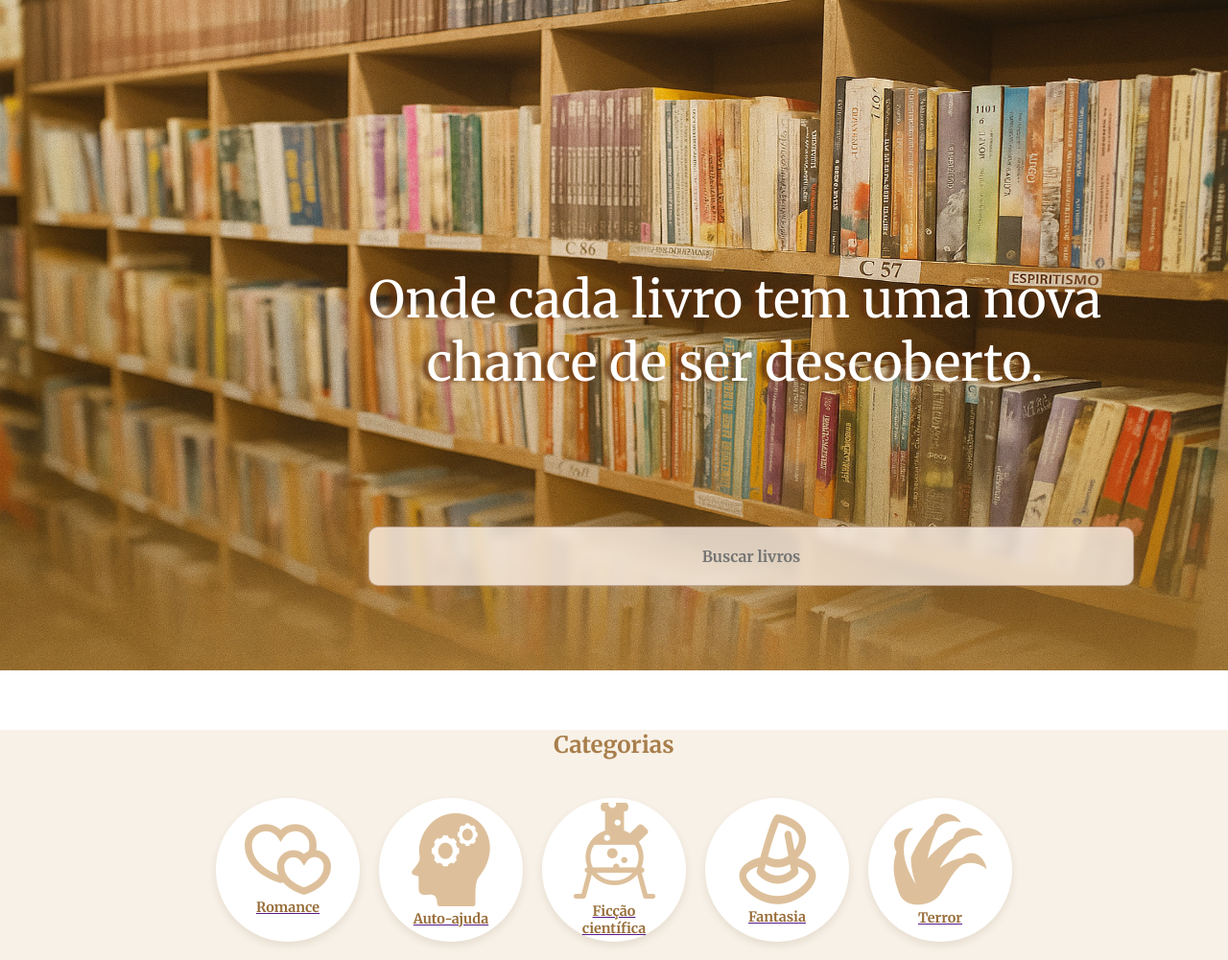
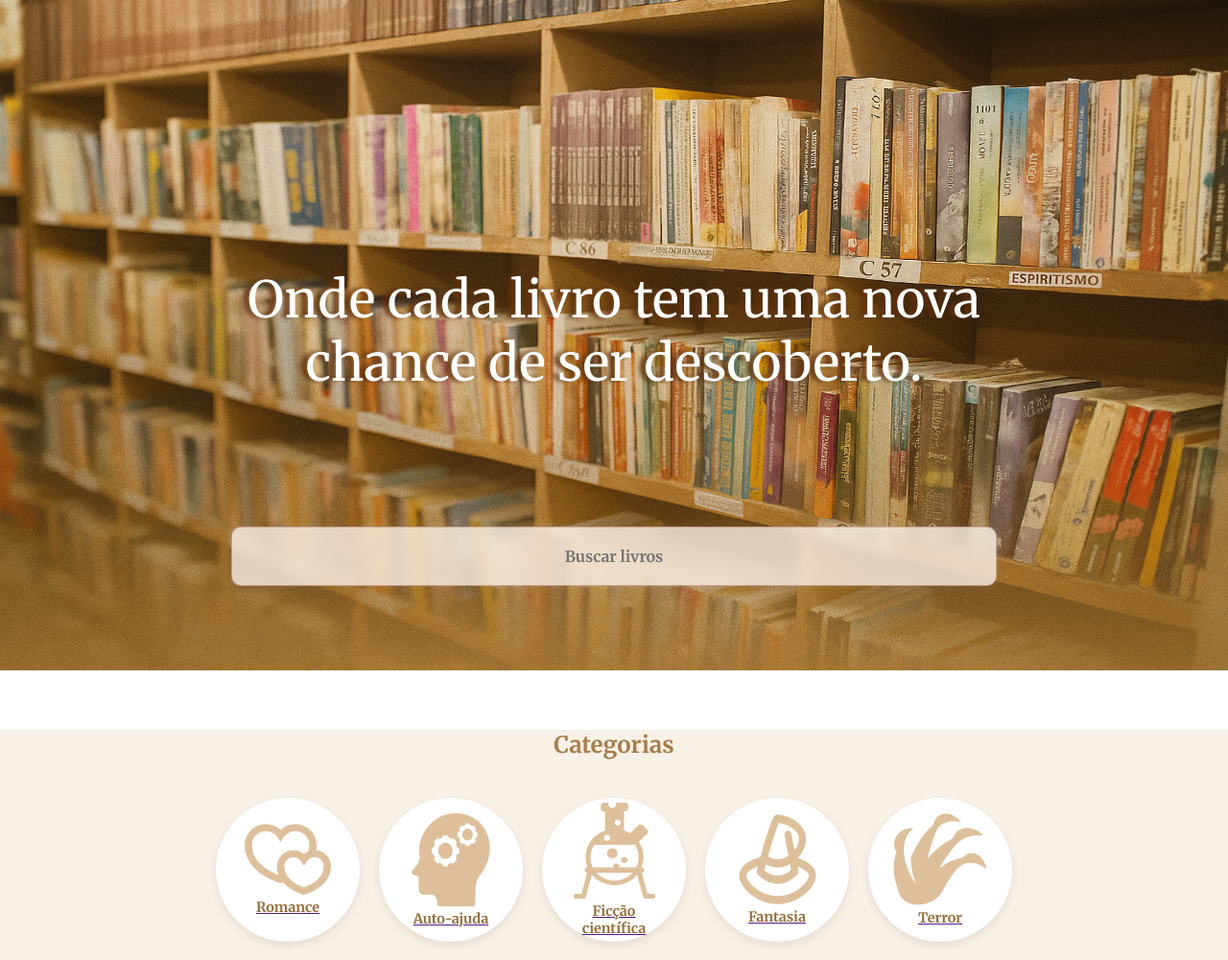
Before and after one commit to TI-29-Senac/Sebo-Alfarrabio, a PHP site: page / in a window 1280 px wide. Shown: the part 67-1068 px from the top of the page at 96% size. Run offline with PHP 8.4, Linux system fonts and the light colour scheme.

Commit message:
arrumei o banner

```diff
--- a/css/banner.css
+++ b/css/banner.css
@@ -19,7 +19,9 @@
   padding: 20px 300px;
   color: rgb(100, 40, 0);
   border-radius: 10px;
-  left: 30%;
+  left: 0;
+  right: 0;
+  margin: auto;
   text-align: center;
   backdrop-filter: blur(5px);
   background-color: rgba(255, 246, 239, 0.767);
@@ -46,9 +48,11 @@
   position: absolute;
   bottom: 350px;
   align-items: center;
-  left: 30%;
+  left: 0;
+  right: 0;
    text-shadow: -6px 0px 5px rgb(96 49 14 / 99%);
   text-decoration: none;
+  margin: auto;
 }
 .container{
   position: relative;
```
